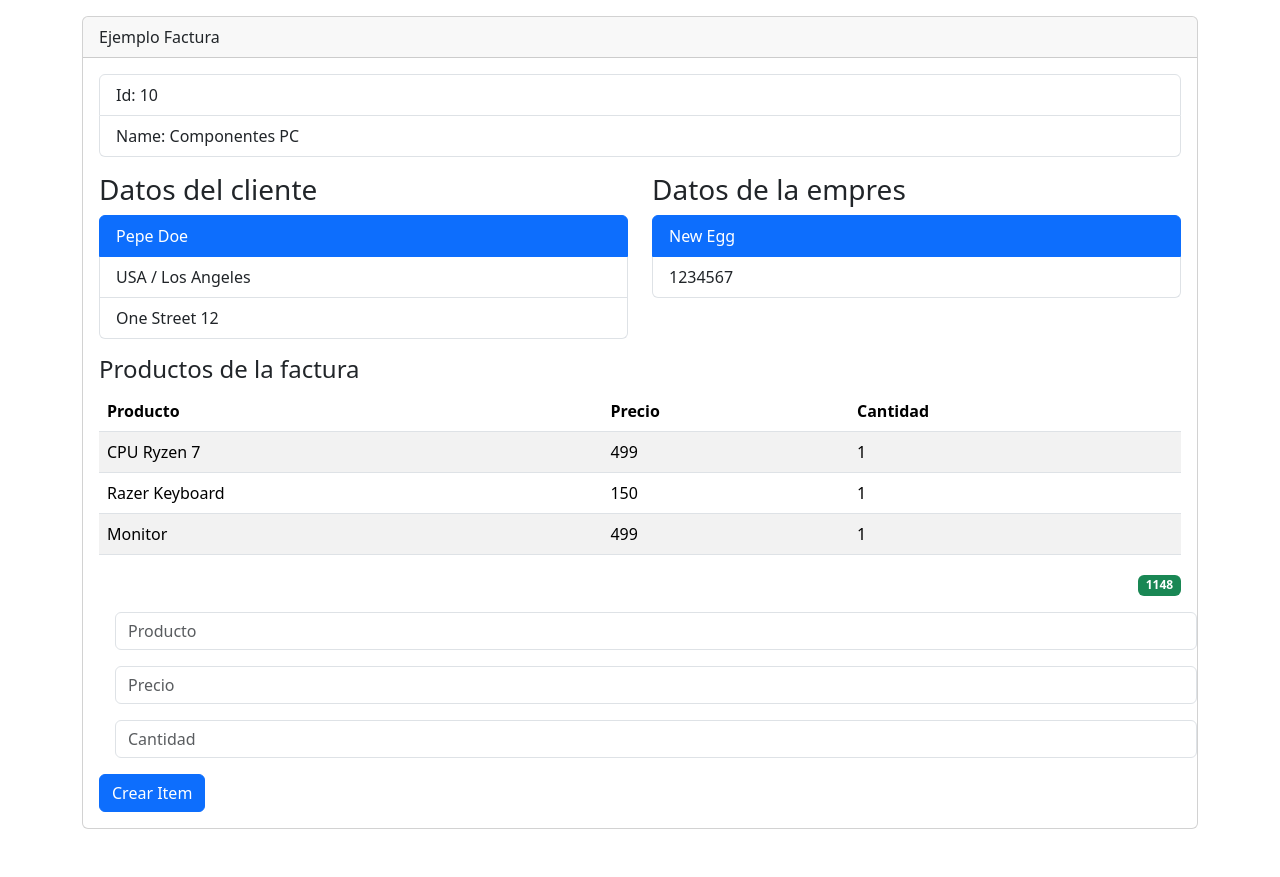
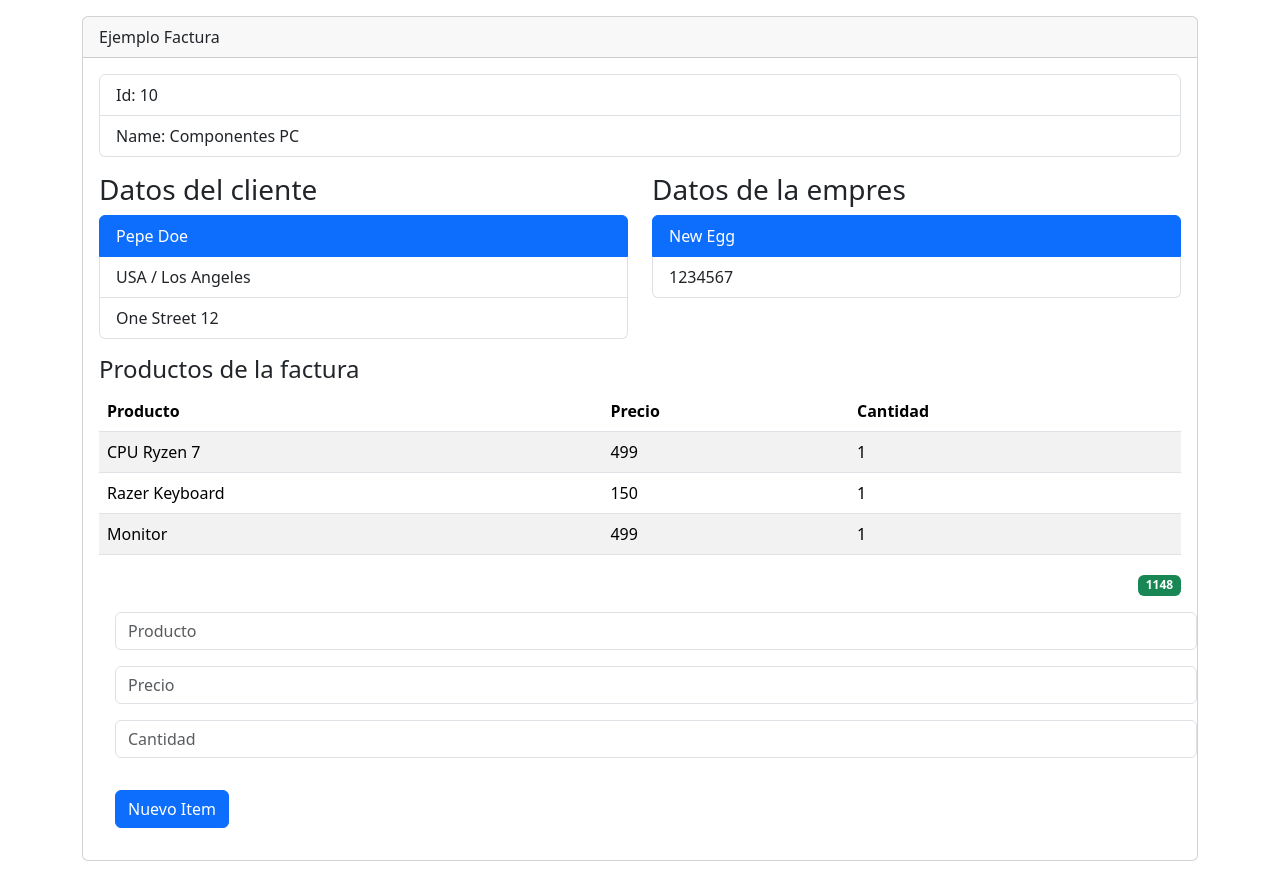
Before and after one commit to nalcota/proyectoFactura, a React (Vite) app: page / in a window 1280 px wide. Before the commit the page ends 845 px from the top, so only its background shows below. Built offline with nearby package versions, Linux system fonts and the light colour scheme.

Commit message:
Implementando el incrementador de id PK y validando formulario

```diff
--- a/src/InvoiceApp.jsx
+++ b/src/InvoiceApp.jsx
@@ -15,7 +15,9 @@ export const InvoiceApp = () => {
     const [priceValue, setPriceValue] = useState('');
     const [quantityValue, setQuantityValue] = useState('');
 
-    const[items, setItems] = useState(itemsInitial);
+    const [items, setItems] = useState(itemsInitial);
+
+    const [counter, setCounter] = useState(4)
 
     return (
         <>
@@ -35,13 +37,17 @@ export const InvoiceApp = () => {
                                 <CompanyView title={"Datos de la empres"} company={company} />
                             </div>
                         </div>
-                        <ListItemsView title="Productos de la factura" items={items}/>
-                        <TotalView total = {total} />
-                        <form onSubmit={ event => {
+                        <ListItemsView title="Productos de la factura" items={items} />
+                        <TotalView total={total} />
+                        <form onSubmit={event => {
                             event.preventDefault();
 
-                            setItems([...items,{
-                                id: 4,
+                            if(productValue.trim().length <=1) return;
+                            if(priceValue.trim().length <=1) return;
+                            if(quantityValue.trim().length < 1) return;
+
+                            setItems([...items, {
+                                id: counter,
                                 product: productValue,
                                 price: +priceValue,
                                 quantity: parseInt(quantityValue, 10)
@@ -49,34 +55,39 @@ export const InvoiceApp = () => {
                             setProductValue('');
                             setPriceValue('');
                             setQuantityValue('');
+                            setCounter(counter + 1);
 
                         }}>
                             <input type="text"
                                 name="product"
-                            value = {productValue}
+                                value={productValue}
                                 placeholder="Producto"
-                            className="form-control m-3" onChange={ event => {
+                                className="form-control m-3" onChange={event => {
                                     console.log(event.target.value)
                                     setProductValue(event.target.value)
-                            }}/>
+                                }} />
                             <input type="text"
                                 name="price"
-                            value = {priceValue}
+                                value={priceValue}
                                 placeholder="Precio"
-                            className="form-control m-3" onChange={ event => {
+                                className="form-control m-3" onChange={event => {
                                     console.log(event.target.value)
                                     setPriceValue(event.target.value)
-                            }}/>
+                                }} />
                             <input type="text"
                                 name="quantity"
-                            value = {quantityValue}
+                                value={quantityValue}
                                 placeholder="Cantidad"
-                            className="form-control m-3" onChange={ event => {
+                                className="form-control m-3" onChange={event => {
                                     console.log(event.target.value)
                                     setQuantityValue(event.target.value)
-                            }}/>
+                                }} />
 
-                            <button type="submit" className="btn btn-primary">Crear Item</button>
+                            <button
+                                type="submit"
+                                className="btn btn-primary m-3">
+                                Nuevo Item
+                            </button>
                         </form>
                     </div>
                 </div>
```
Lines whose indentation alone changed are shown as unchanged.
